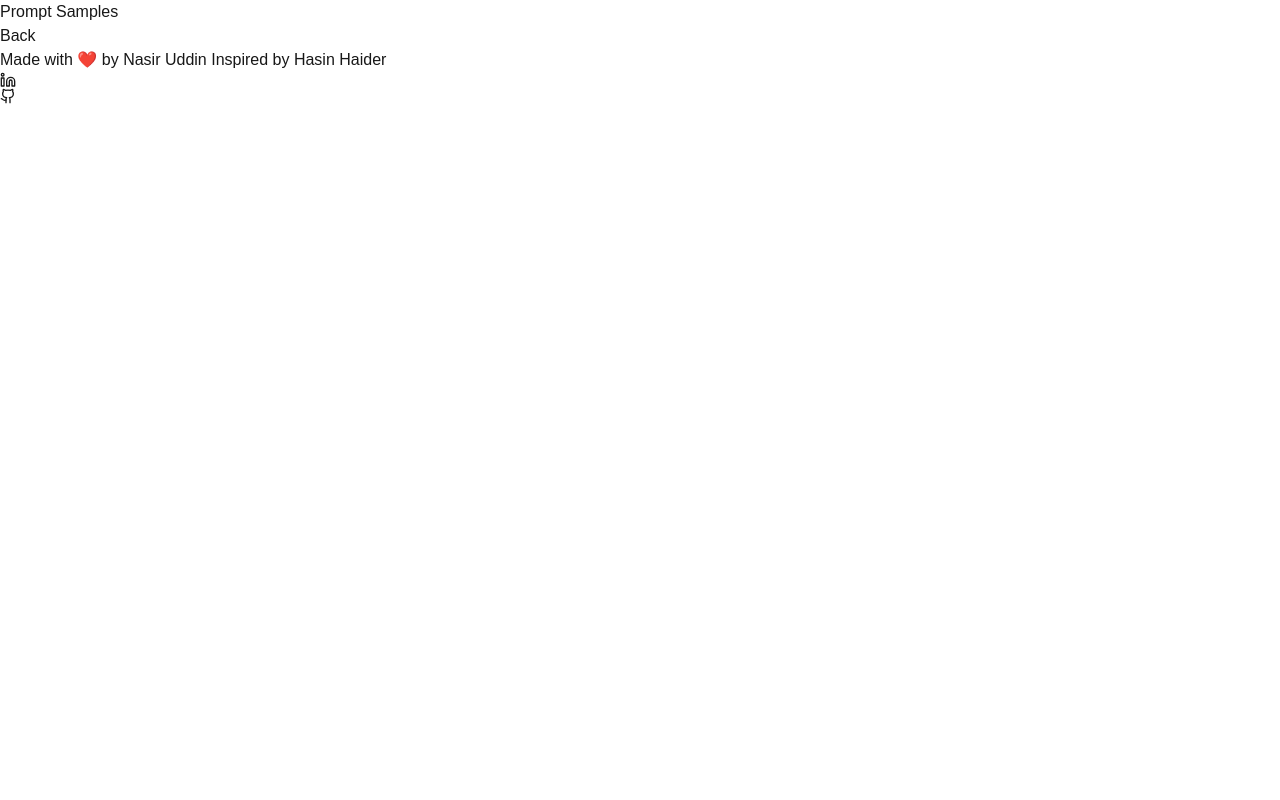
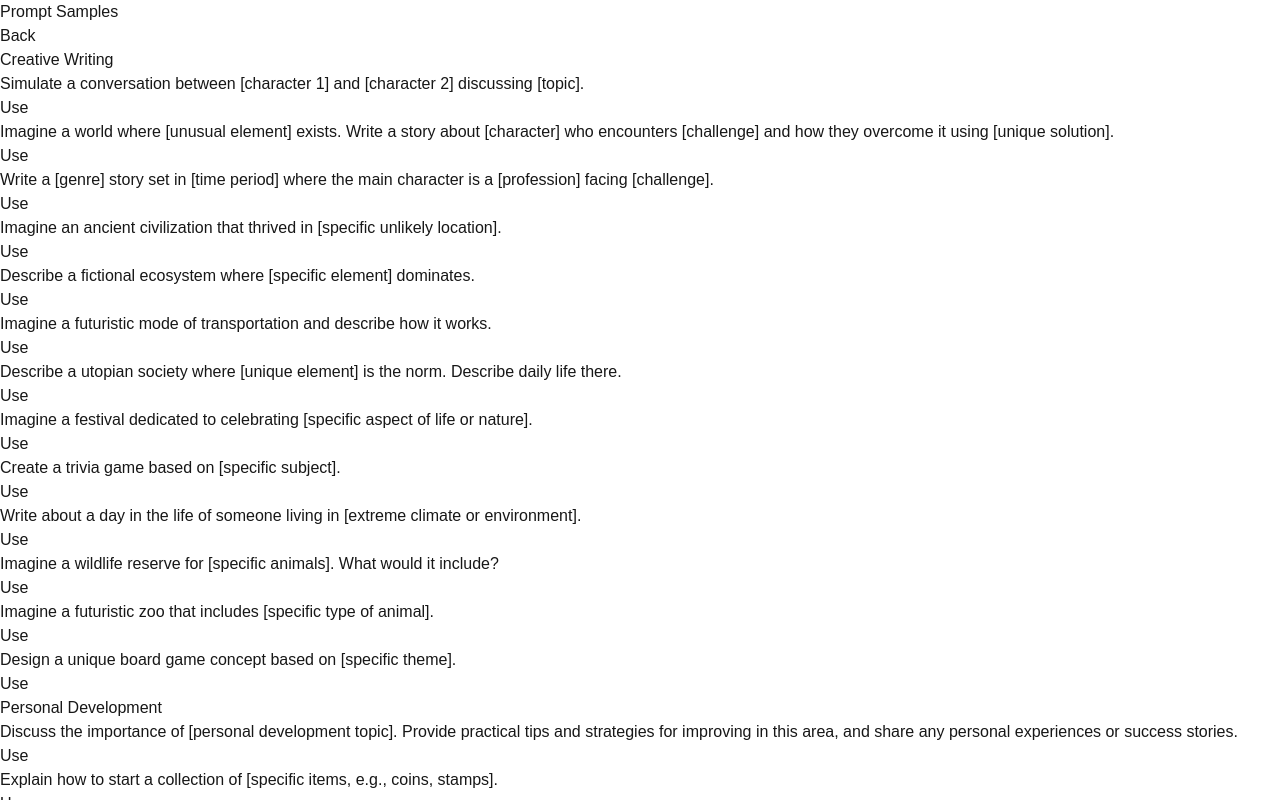
Before and after one commit to nrubel/PromptSmith, a Next.js app: page / in a window 1280 px wide. Both pictures are taken after a click on the button "Show samples". Shown: the top 800 px of the page. Built offline with nearby package versions, Linux system fonts and the light colour scheme.

Commit message:
Refactor SVG stroke properties to camelCase and implement prompt samples functionality in the form context

```diff
--- a/src/app/page.tsx
+++ b/src/app/page.tsx
@@ -42,9 +42,9 @@ export default function Home() {
                 viewBox="0 0 24 24"
                 fill="none"
                 stroke="currentColor"
-                stroke-width="2"
-                stroke-linecap="round"
-                stroke-linejoin="round"
+                strokeWidth="2"
+                strokeLinecap="round"
+                strokeLinejoin="round"
               >
                 <path d="M16 8a6 6 0 0 1 6 6v7h-4v-7a2 2 0 0 0-2-2 2 2 0 0 0-2 2v7h-4v-7a6 6 0 0 1 6-6z" />
                 <rect width="4" height="12" x="2" y="9" />
@@ -63,9 +63,9 @@ export default function Home() {
                 viewBox="0 0 24 24"
                 fill="none"
                 stroke="currentColor"
-                stroke-width="2"
-                stroke-linecap="round"
-                stroke-linejoin="round"
+                strokeWidth="2"
+                strokeLinecap="round"
+                strokeLinejoin="round"
               >
                 <path d="M15 22v-4a4.8 4.8 0 0 0-1-3.5c3 0 6-2 6-5.5.08-1.25-.27-2.48-1-3.5.28-1.15.28-2.35 0-3.5 0 0-1 0-3 1.5-2.64-.5-5.36-.5-8 0C6 2 5 2 5 2c-.3 1.15-.3 2.35 0 3.5A5.403 5.403 0 0 0 4 9c0 3.5 3 5.5 6 5.5-.39.49-.68 1.05-.85 1.65-.17.6-.22 1.23-.15 1.85v4" />
                 <path d="M9 18c-4.51 2-5-2-7-2" />
--- a/src/components/formElements/finalResult.tsx
+++ b/src/components/formElements/finalResult.tsx
@@ -9,7 +9,6 @@ import { useEffect, useState } from "react";
 export default function FinalResult() {
   const { template, finalText, placeholders } = useFormContext();
   const [copied, setCopied] = useState<string | undefined>();
-  console.log(finalText, copied);
 
   useEffect(() => {
     if ((copied || "").trim() !== finalText.trim()) {
@@ -61,9 +60,9 @@ export default function FinalResult() {
                 viewBox="0 0 24 24"
                 fill="none"
                 stroke="currentColor"
-                stroke-width="2"
-                stroke-linecap="round"
-                stroke-linejoin="round"
+                strokeWidth="2"
+                strokeLinecap="round"
+                strokeLinejoin="round"
               >
                 <path d="M20 6 9 17l-5-5" />
               </svg>
@@ -75,9 +74,9 @@ export default function FinalResult() {
                 viewBox="0 0 24 24"
                 fill="none"
                 stroke="currentColor"
-                stroke-width="2"
-                stroke-linecap="round"
-                stroke-linejoin="round"
+                strokeWidth="2"
+                strokeLinecap="round"
+                strokeLinejoin="round"
               >
                 <rect width="14" height="14" x="8" y="8" rx="2" ry="2" />
                 <path d="M4 16c-1.1 0-2-.9-2-2V4c0-1.1.9-2 2-2h10c1.1 0 2 .9 2 2" />
--- a/src/components/prompts.tsx
+++ b/src/components/prompts.tsx
@@ -1,11 +1,52 @@
-
-const samples: string[] = []
+import { useFormContext } from "@/lib/formContext";
+import {
+  camelCaseToHumanReadable,
+  getFinalText,
+  getParts,
+} from "@/lib/formHelpers";
+import { samples } from "@/lib/samples";
 
 export default function PromptSamples() {
-    return <>{samples.map((sample: string, i: number) => (
-        <div key={`prompt-sample-${i}`}>
-            <div>{sample}</div>
+  const {
+    setTemplate,
+    placeholders,
+    setPlaceholders,
+    setFinalText,
+    setShowSamples,
+  } = useFormContext();
 
+  return (
+    <div className="mt-4">
+      {Object.keys(samples).map((sample: string) => (
+        <div key={`prompt-sample-group-${sample}`} className="mb-6">
+          <h2 className="mb-2 text-xl font-bold text-gray-700">
+            {camelCaseToHumanReadable(sample)}
+          </h2>
+          {samples[sample].map((val: string, i: number) => (
+            <div
+              key={`prompt-sample-${i}`}
+              className="flex shadow-md bg-gray-200 gap-4 py-2 px-4 rounded-md mb-4 items-center last:mb-0"
+            >
+              <div className="text-gray-600 grow">{val}</div>
+              <button
+                className="rounded  py-1 px-4 flex flex-nowrap transition-all duration-150 text-white items-center gap-1 bg-indigo-500 hover:bg-red-600"
+                onClick={() => {
+                  setTemplate(val);
+                  const nextPlaceholders = getParts(val).uniqueBlocks.reduce(
+                    (a, c) => ({ ...a, [c]: placeholders?.[c] || "" }),
+                    {},
+                  );
+                  setPlaceholders(nextPlaceholders);
+                  setFinalText(getFinalText(nextPlaceholders, val));
+                  setShowSamples(false);
+                }}
+              >
+                Use
+              </button>
+            </div>
+          ))}
         </div>
-    ))}</>;
+      ))}
+    </div>
+  );
 }
--- a/src/lib/formHelpers.ts
+++ b/src/lib/formHelpers.ts
@@ -19,3 +19,9 @@ export const getFinalText = (
       result.replaceAll(placeholder, placeholders[placeholder]),
     template,
   );
+
+export const camelCaseToHumanReadable = (text: string) => {
+  return text
+    .replace(/([a-z])([A-Z])/g, "$1 $2")
+    .replace(/^./, (str) => str.toUpperCase());
+};
--- /dev/null
+++ b/src/lib/samples.ts
@@ -0,0 +1,82 @@
+export const samples: { [key: string]: string[] } = {
+  creativeWriting: [
+    "Simulate a conversation between [character 1] and [character 2] discussing [topic].",
+    "Imagine a world where [unusual element] exists. Write a story about [character] who encounters [challenge] and how they overcome it using [unique solution].",
+    "Write a [genre] story set in [time period] where the main character is a [profession] facing [challenge].",
+    "Imagine an ancient civilization that thrived in [specific unlikely location].",
+    "Describe a fictional ecosystem where [specific element] dominates.",
+    "Imagine a futuristic mode of transportation and describe how it works.",
+    "Describe a utopian society where [unique element] is the norm. Describe daily life there.",
+    "Imagine a festival dedicated to celebrating [specific aspect of life or nature].",
+    "Create a trivia game based on [specific subject].",
+    "Write about a day in the life of someone living in [extreme climate or environment].",
+    "Imagine a wildlife reserve for [specific animals]. What would it include?",
+    "Imagine a futuristic zoo that includes [specific type of animal].",
+    "Design a unique board game concept based on [specific theme].",
+  ],
+  personalDevelopment: [
+    "Discuss the importance of [personal development topic]. Provide practical tips and strategies for improving in this area, and share any personal experiences or success stories.",
+    "Explain how to start a collection of [specific items, e.g., coins, stamps].",
+    "Create a bucket list for someone who loves [specific interest, e.g., marine life, stargazing].",
+    "Create a mindfulness exercise for managing [specific emotion or situation].",
+    "Provide personalized advice for [type of individual] looking to [goal]. Include steps they should take, potential challenges they may face, and resources they can use to succeed. Tailor the advice based on [specific context].",
+  ],
+  travelAndAdventure: [
+    "List the top [number] destinations for [type of travel, e.g., adventure, relaxation].",
+    "Plan a weekend itinerary for visiting [specific city or destination].",
+    "Create a packing list for [type of trip] during [specific season].",
+    "Plan a wildlife safari in [specific region or country].",
+    "Create a travel guide for [specific region] on a budget.",
+    "Plan a guided tour for [specific type of group, e.g., photographers, birdwatchers].",
+    "Describe the unique flora and fauna of [specific habitat, e.g., rainforests, deserts].",
+    "List the top [number] landmarks to visit in [specific country or city].",
+    "Explain how to plan a camping trip for [specific terrain or weather].",
+    "Design a trail map for hikers in [specific region].",
+  ],
+  scienceAndEducation: [
+    "Explain the impact of [technology] on [industry/field]. Discuss the benefits, challenges, and future trends related to this technology.",
+    "Explain the basics of [specific field of science] to a beginner.",
+    "Describe how [natural phenomenon] occurs and its impact on the environment.",
+    "Explain the lifecycle of a [animal/plant] in [specific ecosystem].",
+    "Explain the science behind [specific natural event, e.g., auroras, volcanoes].",
+    "Discuss the historical importance of [specific mode of transportation, e.g., railroads, ships].",
+    "Create a curriculum for teaching [topic] to [target audience]. The curriculum should span [timeframe] and include learning objectives, daily or weekly lesson plans, recommended resources, practical exercises, and evaluation methods.",
+    "Explain the process of brewing or making [specific beverage].",
+    "Describe the process of preserving [specific type of food].",
+    "Explain how [specific historical invention] changed society.",
+  ],
+  fitnessAndLifestyle: [
+    "Design a [type of workout] plan for [fitness level] individuals aiming to [goal] in [timeframe].",
+    "Explain the benefits of [type of exercise] for [specific group of people].",
+    "Create a workout challenge for [specific goal, e.g., flexibility, strength].",
+    "Plan a [type of garden] for [specific purpose].",
+    "Create a recipe for [specific type of cuisine or dessert].",
+    "Plan a themed picnic for [specific occasion].",
+    "Describe the perfect menu for a [specific theme] dinner party.",
+  ],
+  historyAndCulture: [
+    "Discuss the significance of [ancient festival or tradition] and how it is celebrated today.",
+    "Explain the history and significance of [specific festival or celebration].",
+    "Discuss the evolution of [specific dance form] over the centuries.",
+    "Describe the cultural traditions of [fictional country or group].",
+    "Describe the role of [specific plant or animal] in folklore or mythology.",
+    "Discuss the symbolism of [specific natural element, e.g., trees, rivers] in art or literature.",
+  ],
+  problemSolving: [
+    "Describe a scenario where [problem] arises in [context]. Provide a step-by-step approach to identify the root cause, propose [number] solutions, and evaluate their effectiveness. Include any tools or frameworks that could assist in resolving the issue.",
+    "Perform a comparative analysis of [option 1] and [option 2] in the context of [specific use case]. Discuss their pros and cons, implementation requirements, costs, and suitability for [target audience]. Conclude with a recommendation and justification.",
+    "Suggest [number] solutions for [problem] considering [constraints].",
+    "Create a guide for assembling [specific type of kit, e.g., survival kit, craft kit].",
+    "Design an adventure course for [specific type of outdoor activity].",
+  ],
+  eventPlanning: [
+    "Plan a unique [type of party] for [specific occasion].",
+    "Create a plan for a [type of event] for [number] people, including [specific requirement].",
+    "Plan an educational field trip for [age group] to [specific location].",
+    "Design a community event to raise awareness about [cause].",
+    "Plan a family reunion with activities for [specific age groups].",
+    "Plan a charity event to support [specific cause].",
+    "Plan a cultural exchange event for [specific groups].",
+    "Imagine a celebration in honor of [specific profession]. What activities would it include?",
+  ],
+};
```
